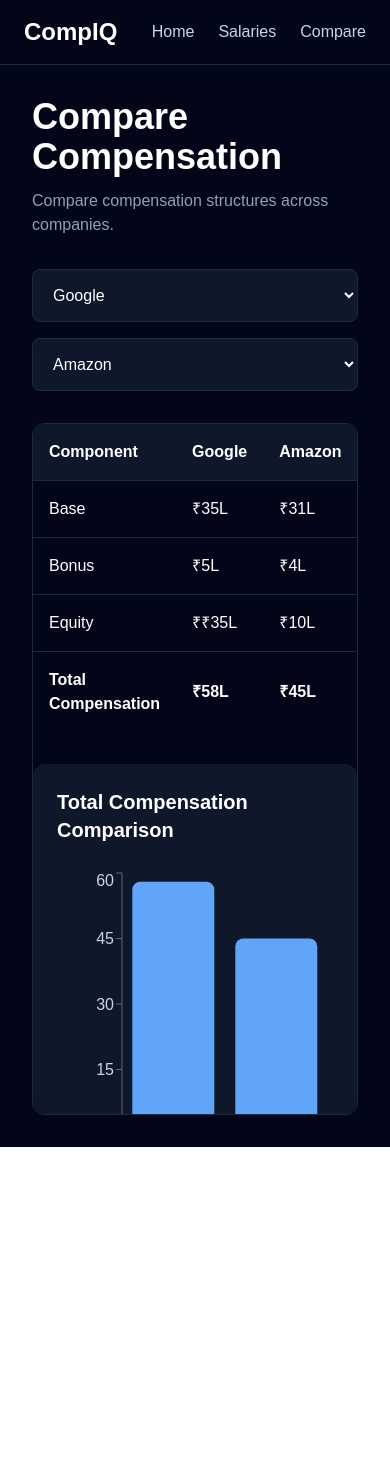
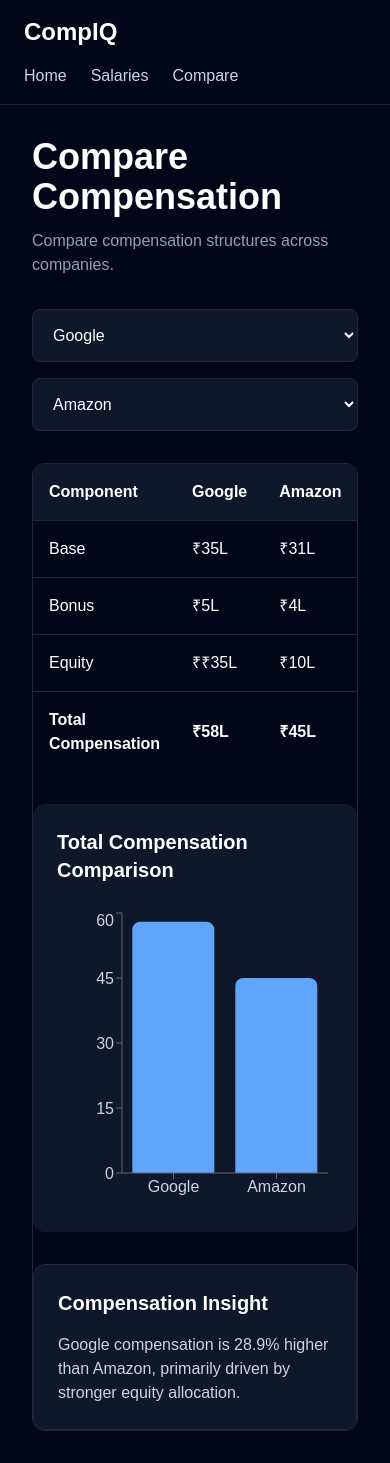
Before and after one commit to PariAgrawal1234/comp-iq, a Next.js app: page /compare in a window 390 px wide. Before the commit the page ends 1147 px from the top, so only its background shows below. Built offline with nearby package versions, Linux system fonts and the light colour scheme.

Commit message:
Built CompIQ compensation intelligence platform

```diff
--- a/app/compare/page.tsx
+++ b/app/compare/page.tsx
@@ -146,6 +146,31 @@
   />
 )}
 
+{data1 && data2 && (
+  <div className="bg-slate-900 border border-slate-800 rounded-xl p-6 mt-8">
+
+    <h2 className="text-xl font-semibold mb-4">
+      Compensation Insight
+    </h2>
+
+    <p className="text-slate-300">
+
+      {data1.totalComp > data2.totalComp
+        ? `${company1} compensation is ${(
+            ((data1.totalComp - data2.totalComp) /
+              data2.totalComp) *
+            100
+          ).toFixed(1)}% higher than ${company2}, primarily driven by stronger equity allocation.`
+        : `${company2} compensation is ${(
+            ((data2.totalComp - data1.totalComp) /
+              data1.totalComp) *
+            100
+          ).toFixed(1)}% higher than ${company1}, primarily driven by compensation structure differences.`}
+
+    </p>
+
+  </div>
+)}
         </div>
 
       </div>
--- a/components/charts/CompChart.tsx
+++ b/components/charts/CompChart.tsx
@@ -34,13 +34,13 @@
   ];
 
   return (
-    <div className="bg-slate-900 rounded-xl p-6 mt-8 h-[350px]">
+    <div className="bg-slate-900 rounded-xl p-6 mt-8 w-full min-h-[400px]">
 
       <h2 className="text-xl font-semibold mb-6">
         Total Compensation Comparison
       </h2>
 
-      <ResponsiveContainer width="100%" height="100%">
+      <ResponsiveContainer width="100%" height={300}>
         <BarChart data={data}>
           <XAxis
   dataKey="name"
--- a/components/salary/SalaryTable.tsx
+++ b/components/salary/SalaryTable.tsx
@@ -119,29 +119,50 @@
           </thead>
 
           <tbody>
+          {filteredData.length > 0 ? (
 
-            {filteredData.map((salary) => (
+          filteredData.map((salary)=>(
           <tr
           key={salary.id}
           className="border-t border-slate-800 hover:bg-slate-900">
+
           <td className="p-4">
+
           <Link
           href={`/companies/${salary.company.toLowerCase()}`}
-                    className="text-blue-400 hover:text-blue-300 hover:underline">
+          className="text-blue-400 hover:underline">
           {salary.company}
           </Link>
+
           </td>
+
           <td className="p-4">{salary.role}</td>
           <td className="p-4">{salary.level}</td>
           <td className="p-4">{salary.location}</td>
+
           <td className="p-4">
-                  ₹{(salary.totalComp / 100000).toFixed(1)}L
+          ₹{(salary.totalComp/100000).toFixed(1)}L
           </td>
+
           </tr>
-            ))}
+          ))
+
+          ) : (
+
+          <tr>
+
+          <td
+          colSpan={5}
+          className="text-center p-10 text-slate-400"
+          >
+          No matching compensation data found
+          </td>
+
+          </tr>
+
+          )}
 
           </tbody>
-
         </table>
 
       </div>
--- a/components/ui/Navbar.tsx
+++ b/components/ui/Navbar.tsx
@@ -4,7 +4,9 @@
   return (
     <nav className="border-b border-slate-800 bg-slate-950 text-white">
 
-      <div className="max-w-7xl mx-auto px-6 py-4 flex justify-between items-center">
+      <div className="max-w-7xl mx-auto px-6 py-4">
+
+        <div className="flex flex-col md:flex-row md:justify-between md:items-center gap-4">
 
           <Link
             href="/"
@@ -13,7 +15,7 @@
             CompIQ
           </Link>
 
-        <div className="flex gap-6">
+          <div className="flex flex-wrap gap-6">
 
             <Link
               href="/"
@@ -40,6 +42,8 @@
 
         </div>
 
+      </div>
+
     </nav>
   );
 }
```
Also changed, not shown: app/salaries/page.tsx (line endings or trailing spaces). Lines whose indentation alone changed are shown as unchanged.
